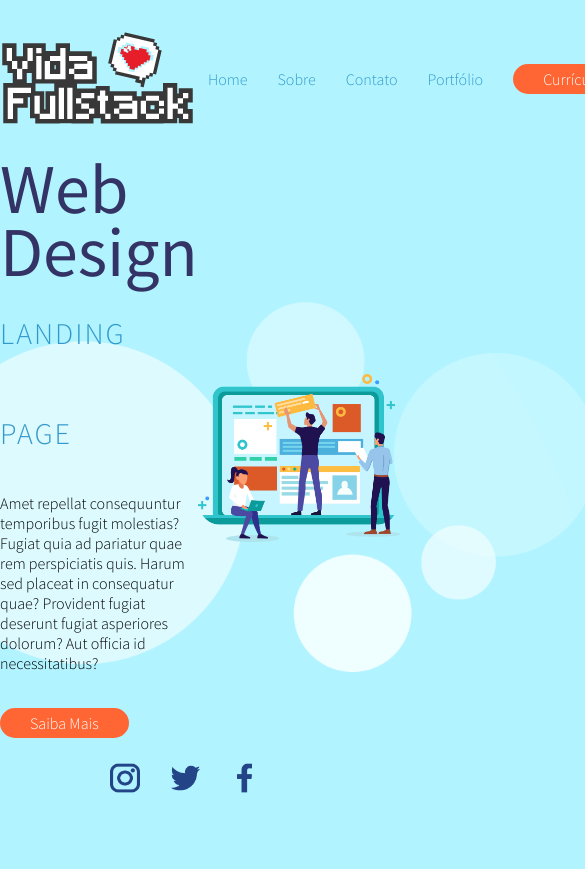
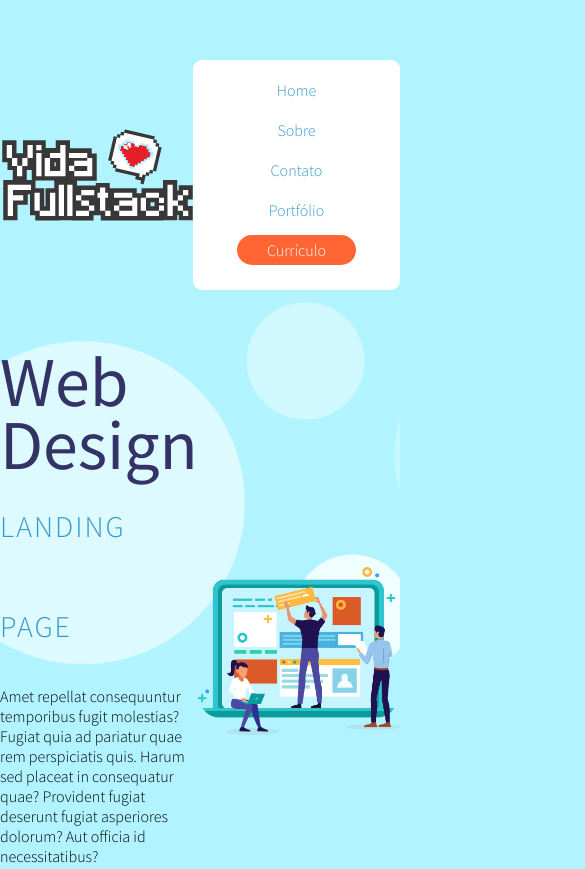
Before and after one commit to rodryggodev/project, a plain HTML site: page index.html in a window 390 px wide. Shown: the top 869 px of the page, 585 px wide, since content can reach past the window. Before the commit the page ends 844 px from the top, so only its background shows below. Drawn offline with Linux system fonts and the light colour scheme.

Commit message:
concluido 100%

```diff
--- a/assets/css/responsive-elements.css
+++ b/assets/css/responsive-elements.css
@@ -57,4 +57,20 @@
 	.conteiner{
 		width: 290px;
 	}
+
+	header > nav {
+		background: #FFF;
+		width: 100%;
+		padding: 10px 0 20px;
+		border-radius: 9px;
+	}
+
+
+	header  > nav > ul {
+		flex-direction: column;
+	}
+
+	header > nav > ul > li {
+		margin: 10px 0;
+	}
 }
```
